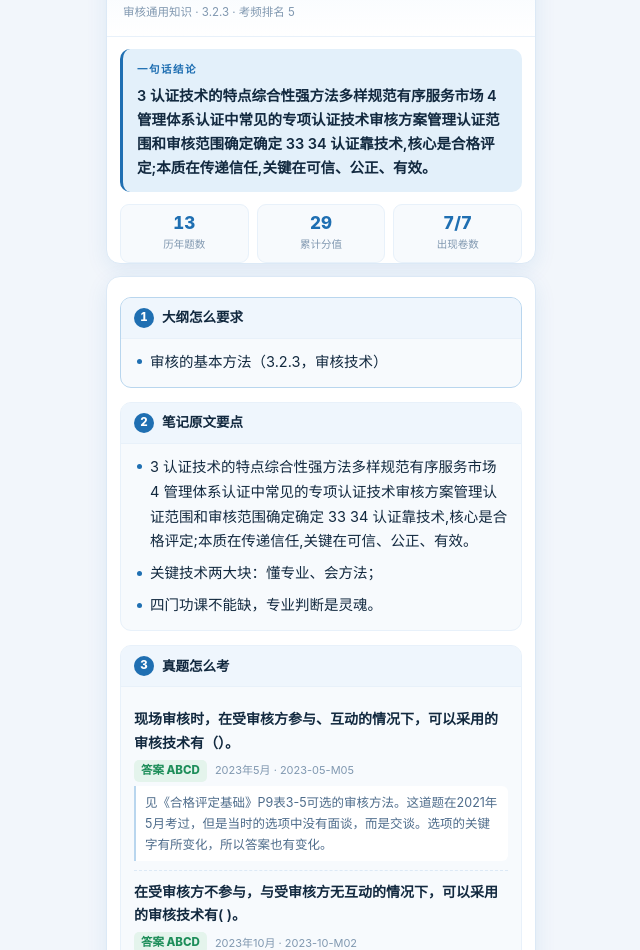
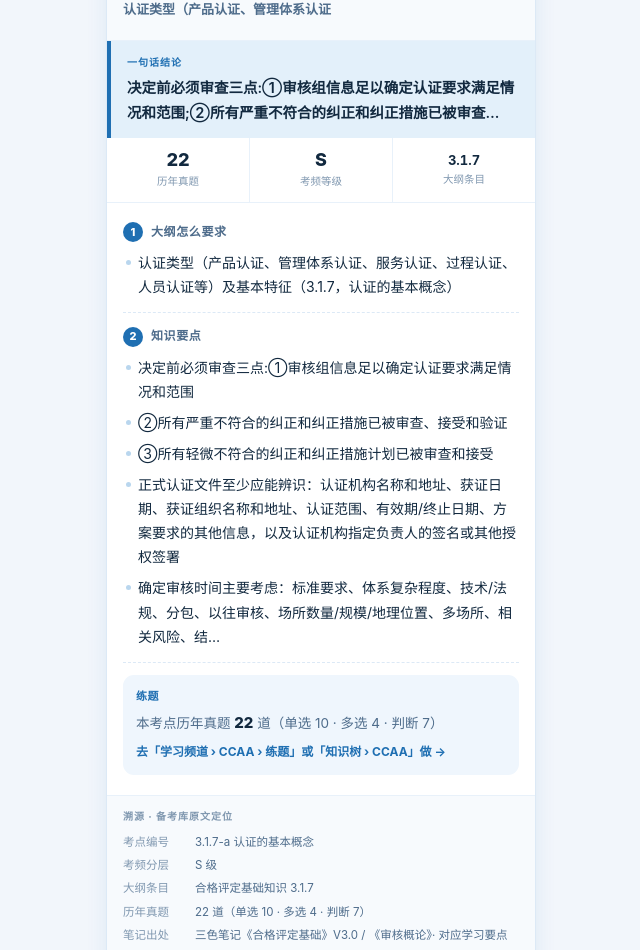
Before and after one commit to guang-917/guang-917.github.io, a plain HTML site: page cards/cc05.html in a window 1280 px wide. Shown: the part 101-1051 px from the top of the page, without its empty margins (319-959 px from the left). Drawn offline with Linux system fonts and the light colour scheme.

Commit message:
知识卡重绘: cc05

```diff
--- a/cards/cc05.html
+++ b/cards/cc05.html
@@ -1,9 +1,7 @@
 <!DOCTYPE html><html lang="zh-CN"><head><meta charset="utf-8">
 <meta name="viewport" content="width=device-width,initial-scale=1">
 <meta name="color-scheme" content="dark light">
-<title>审核技术｜基本方法</title><style>
-
-/* 主题随知识台：data-theme / 系统暗色 / ?t= */
+<title>认证的基本概念｜认证类型（产品认证、管理体系认证…</title><style>*{box-sizing:border-box}
 :root{
   --bg:#F2F6FB; --card:#FFFFFF; --card-2:#F7FAFD; --card-3:#EFF6FD;
   --ink:#12293F; --ink-2:#4E6C8B; --ink-3:#8098B0;
@@ -11,6 +9,7 @@
   --accent:#1F6FB2; --accent-soft:#E3F0FA; --accent-line:#B9D6EE;
   --s:#C0392B; --s-soft:#FBEAE7;
   --ok:#1E8E5A; --ok-soft:#E4F4EC;
+  --gold:#B4862A; --gold-soft:#FAF1DF;
   --shadow:0 6px 22px rgba(20,98,172,.09);
 }
 html[data-theme="dark"]{
@@ -20,6 +19,7 @@ html[data-theme="dark"]{
   --accent:#6FB4EE; --accent-soft:#1B2E42; --accent-line:#2F5A80;
   --s:#F2765F; --s-soft:#3A211D;
   --ok:#4FC38A; --ok-soft:#16302A;
+  --gold:#D6AB5C; --gold-soft:#2E2718;
   --shadow:0 1px 2px rgba(0,0,0,.4), 0 10px 30px -14px rgba(0,0,0,.78);
 }
 @media (prefers-color-scheme: dark){
@@ -30,131 +30,99 @@ html[data-theme="dark"]{
     --accent:#6FB4EE; --accent-soft:#1B2E42; --accent-line:#2F5A80;
     --s:#F2765F; --s-soft:#3A211D;
     --ok:#4FC38A; --ok-soft:#16302A;
+    --gold:#D6AB5C; --gold-soft:#2E2718;
     --shadow:0 1px 2px rgba(0,0,0,.4), 0 10px 30px -14px rgba(0,0,0,.78);
   }
 }
 html,body{background:var(--bg)}
-body{margin:0;padding:18px 13px 40px;color:var(--ink);
+body{margin:0;padding:16px 13px 40px;color:var(--ink);
  font-family:-apple-system,"PingFang SC","Microsoft YaHei",sans-serif;
- font-size:15px;line-height:1.72;-webkit-text-size-adjust:100%}
+ font-size:15px;line-height:1.7;-webkit-text-size-adjust:100%}
 .wrap{max-width:430px;margin:0 auto}
+.card{background:var(--card);border:1px solid var(--line);border-radius:14px;
+ overflow:hidden;box-shadow:var(--shadow);margin-bottom:12px}
 
 /* ── 卡头 ── */
-.card{background:var(--card);border:1px solid var(--line);border-radius:14px;
- overflow:hidden;box-shadow:var(--shadow);margin-bottom:12px}
-.hd{padding:14px 16px 15px;background:linear-gradient(180deg,var(--card-3),var(--card));
- border-bottom:1px solid var(--line-2)}
-.row{display:flex;align-items:center;gap:7px;flex-wrap:wrap;margin-bottom:10px}
-.lv{font-size:11.5px;font-weight:800;letter-spacing:.03em;padding:3px 9px;border-radius:6px;line-height:1.5}
-.lv-s{background:var(--s);color:#fff}
-.lv-a{background:var(--accent-soft);color:var(--accent);border:1px solid var(--accent-line)}
-.lv-b,.lv-c,.lv-n{background:var(--card-2);color:var(--ink-2);border:1px solid var(--line)}
-.code{font-size:11.5px;font-weight:700;color:var(--accent);background:var(--accent-soft);
- padding:3px 8px;border-radius:6px;font-family:ui-monospace,Menlo,monospace}
-.hd h1{margin:0;font-size:19px;font-weight:700;line-height:1.42;letter-spacing:-.01em}
-.hd .meta1{margin:8px 0 0;font-size:11.5px;color:var(--ink-3);line-height:1.6}
+.hd{padding:15px 16px 13px;background:var(--card-2);border-bottom:1px solid var(--line-2)}
+.hrow{display:flex;align-items:center;gap:7px;margin-bottom:9px;flex-wrap:wrap}
+.lv{font-size:10.5px;font-weight:800;padding:2px 8px;border-radius:6px;letter-spacing:.4px;border:1px solid}
+.lv-s{background:var(--s);border-color:var(--s);color:#fff}
+.lv-a{color:var(--accent);border-color:var(--accent-line);background:var(--accent-soft)}
+.lv-b,.lv-c,.lv-n{color:var(--ink-3);border-color:var(--line);background:transparent}
+.code{font-size:10.5px;font-weight:700;color:var(--ink-3);border:1px solid var(--line);border-radius:6px;padding:2px 7px;font-variant-numeric:tabular-nums}
+.part{font-size:11px;color:var(--ink-3);margin-left:auto}
+h1{margin:0 0 8px;font-size:19px;font-weight:800;line-height:1.45;letter-spacing:-.2px}
+.sub1{margin:0 0 7px;font-size:13px;font-weight:600;color:var(--ink-2);line-height:1.6}
+.meta1{margin:0;font-size:11.5px;color:var(--ink-3)}
 
 /* ── 一句话结论 ── */
-.tldr{margin:12px 13px 0;padding:12px 14px;background:var(--accent-soft);
- border-radius:10px;border-left:3px solid var(--accent)}
-.tldr .lb{font-size:10.5px;font-weight:700;letter-spacing:.14em;color:var(--accent);
- margin-bottom:5px}
-.tldr .tx{font-size:14.5px;line-height:1.66;color:var(--ink);font-weight:600}
-.tldr .tx b{font-weight:800;color:var(--accent)}
+.tldr{padding:13px 16px;background:var(--accent-soft);border-left:4px solid var(--accent)}
+.tldr .lb{font-size:10px;font-weight:800;color:var(--accent);letter-spacing:1px;margin-bottom:5px}
+.tldr .tx{font-size:14.5px;line-height:1.7;font-weight:600}
 
-/* ── 数据条 ── */
-.stats{display:flex;gap:8px;margin:12px 13px 0}
-.stat{flex:1;background:var(--card-2);border:1px solid var(--line-2);border-radius:9px;
- padding:8px 6px;text-align:center}
-.stat .n{font-size:17px;font-weight:800;color:var(--accent);line-height:1.25;
- font-variant-numeric:tabular-nums}
-.stat .l{font-size:10.5px;color:var(--ink-3);margin-top:1px}
+/* ── 考情条 ── */
+.stats{display:flex;padding:0;border-bottom:1px solid var(--line-2)}
+.stat{flex:1;text-align:center;padding:11px 4px;border-right:1px solid var(--line-2)}
+.stat:last-child{border-right:0}
+.stat .n{font-size:18px;font-weight:800;line-height:1.2;font-variant-numeric:tabular-nums}
+.stat .l{font-size:10.5px;color:var(--ink-3);margin-top:2px}
 
 /* ── 正文分区 ── */
-.bd{padding:6px 13px 14px}
-.blk{margin:14px 0 0;background:var(--card-2);border-radius:11px;
- border:1px solid var(--line-2);overflow:hidden}
-.blk.key{border-color:var(--accent-line)}
-.bh{display:flex;align-items:center;gap:8px;padding:10px 13px;background:var(--card-3);
- border-bottom:1px solid var(--line-2)}
-.bh .no{flex:none;width:20px;height:20px;border-radius:50%;background:var(--accent);
- color:#fff;font-size:11.5px;font-weight:800;display:flex;align-items:center;
- justify-content:center;font-variant-numeric:tabular-nums}
-.bh .tt{font-size:13.5px;font-weight:700;color:var(--ink);line-height:1.45}
-.bb{padding:11px 13px 12px}
-.bb p{margin:0 0 8px;font-size:14.5px;line-height:1.74;color:var(--ink)}
-.bb p:last-child{margin-bottom:0}
-/* 要点符号列表 */
-ul.pts{margin:0;padding:0;list-style:none}
-ul.pts li{position:relative;padding-left:16px;margin:0 0 7px;font-size:14.5px;line-height:1.72}
-ul.pts li:last-child{margin-bottom:0}
-ul.pts li::before{content:"";position:absolute;left:3px;top:.66em;width:5px;height:5px;
- border-radius:50%;background:var(--accent)}
-ul.pts li.err::before{background:var(--s);border-radius:1px;transform:rotate(45deg)}
-/* 流程链 */
-.flow{display:flex;align-items:stretch;gap:0;margin:2px 0 4px;flex-wrap:nowrap}
-.flow .st{flex:1;min-width:0;background:var(--card);border:1px solid var(--accent-line);
- border-radius:8px;padding:7px 4px;text-align:center}
-.flow .st .n{font-size:12.5px;font-weight:800;color:var(--accent);line-height:1.35}
-.flow .st .d{font-size:10.5px;color:var(--ink-3);margin-top:1px;line-height:1.4}
-.flow .ar{flex:none;width:14px;display:flex;align-items:center;justify-content:center;
- color:var(--accent);font-size:13px}
-.flow .st.opt{border-style:dashed;background:transparent}
-/* 行内强调 */
-b.hl{color:var(--accent);font-weight:700;background:var(--accent-soft);
- padding:0 3px;border-radius:4px}
-b.err{color:var(--s);font-weight:700;background:var(--s-soft);padding:0 3px;border-radius:4px}
-/* 引用出处 */
-.src{display:block;margin-top:8px;font-size:11.5px;color:var(--ink-3);
- border-top:1px dashed var(--line);padding-top:7px;line-height:1.6}
+.bd{padding:6px 16px 16px}
+.blk{padding:13px 0;border-bottom:1px dashed var(--line)}
+.blk:last-child{border-bottom:0}
+.bh{display:flex;align-items:center;gap:8px;margin-bottom:9px}
+.bh .no{width:20px;height:20px;border-radius:50%;background:var(--accent);color:#fff;
+ font-size:11px;font-weight:800;display:flex;align-items:center;justify-content:center;flex:0 0 auto}
+.bh .tt{font-size:12px;font-weight:800;letter-spacing:.6px;color:var(--ink-2)}
+.pts{margin:0;padding:0;list-style:none}
+.pts li{position:relative;padding-left:15px;margin-bottom:7px;font-size:14px;line-height:1.72;color:var(--ink)}
+.pts li:last-child{margin-bottom:0}
+.pts li:before{content:"";position:absolute;left:3px;top:9px;width:5px;height:5px;border-radius:50%;background:var(--accent-line)}
+.pts li b{color:var(--accent);font-weight:800}
+.errs{margin:0;padding:0;list-style:none}
+.errs li{position:relative;padding:9px 11px 9px 30px;background:var(--s-soft);border-radius:9px;
+ font-size:13.5px;line-height:1.65;margin-bottom:7px;color:var(--ink)}
+.errs li:last-child{margin-bottom:0}
+.errs .bx{position:absolute;left:11px;top:12px;width:12px;height:12px;border-radius:3px;background:var(--s);opacity:.9}
+.errs .bx:after{content:"!";position:absolute;inset:0;color:#fff;font-size:9px;font-weight:800;text-align:center;line-height:12px}
 
-/* ── 易错清单 ── */
-.errs{padding:0}
-.errs li{list-style:none;display:flex;gap:8px;padding:8px 0;border-bottom:1px dashed var(--line)}
-.errs li:last-child{border-bottom:0}
-.errs .bx{flex:none;width:15px;height:15px;border:1.5px solid var(--s);border-radius:4px;
- margin-top:4px;opacity:.65}
-.errs .ct{font-size:14px;line-height:1.68}
-
-/* ── 速记 ── */
-.mn{margin:14px 0 0;border-radius:11px;background:var(--accent-soft);
- border-left:3px solid var(--accent);padding:12px 14px}
-.mn .lb{font-size:10.5px;font-weight:700;letter-spacing:.14em;color:var(--accent);margin-bottom:5px}
-.mn .tx{font-size:14.5px;line-height:1.7;font-weight:600}
+/* ── 练题指向 ── */
+.quiz{background:var(--card-3);border-radius:11px;padding:12px 13px;margin:12px 0 4px;border:0}
+.quiz .qh{font-size:11px;font-weight:800;color:var(--accent);letter-spacing:.6px;margin-bottom:6px}
+.quiz .ql{font-size:13.5px;color:var(--ink-2);line-height:1.65}
+.quiz .ql b{color:var(--ink);font-weight:800;font-size:15px}
+.quiz .qg{font-size:12px;color:var(--accent);font-weight:700;margin-top:6px}
 
 /* ── 溯源 ── */
-.meta{margin:14px 0 0;background:var(--card);border:1px solid var(--line);border-radius:11px;
- padding:12px 14px}
-.meta .mh{font-size:10.5px;font-weight:700;letter-spacing:.14em;color:var(--ink-3);margin-bottom:7px}
-.mi{display:flex;font-size:12px;line-height:1.8;padding:2px 0}
-.mk{color:var(--ink-3);width:62px;flex:none}
-.mv{color:var(--ink-2);flex:1;word-break:break-word}
-.fn{text-align:center;font-size:11px;color:var(--ink-3);margin-top:14px;line-height:1.7}
-
-.qa{padding:9px 0;border-bottom:1px dashed var(--line)}
-.qa:last-child{border-bottom:0;padding-bottom:0}
-.qa .qs{font-size:14px;line-height:1.7;font-weight:600}
-.qmeta2{display:flex;gap:8px;align-items:center;margin:5px 0 4px;flex-wrap:wrap}
-.qans{font-size:11.5px;font-weight:800;color:var(--ok);background:var(--ok-soft);
- padding:1px 7px;border-radius:5px}
-.qsrc{font-size:11px;color:var(--ink-3)}
-.qana{font-size:12.5px;line-height:1.68;color:var(--ink-2);
- background:var(--card);border-left:2px solid var(--accent-line);padding:6px 9px;border-radius:0 6px 6px 0}
+.meta{padding:12px 16px;background:var(--card-2);border-top:1px solid var(--line-2)}
+.mh{font-size:10px;font-weight:800;color:var(--ink-3);letter-spacing:1px;margin-bottom:8px}
+.mi{display:flex;gap:10px;font-size:11.5px;margin-bottom:5px;line-height:1.6}
+.mi:last-child{margin-bottom:0}
+.mk{color:var(--ink-3);flex:0 0 62px}
+.mv{color:var(--ink-2);flex:1;min-width:0;word-break:break-word}
+.fn{padding:10px 16px;font-size:10.5px;color:var(--ink-3);text-align:center;border-top:1px solid var(--line-2)}
 </style></head><body>
 <script>(function(){try{var q=(location.search.match(/[?&]t=(dark|light)/)||[])[1];var t=q||localStorage.getItem("kb_theme");if(t==="dark"||t==="light"){document.documentElement.setAttribute("data-theme",t);}}catch(e){}})();</script>
 <div class="wrap">
-<div class="card">
-<div class="hd">
-  <div class="row"><span class="lv lv-s">S 级 · 重点</span><span class="code">3.2.3-c</span></div>
-  <h1>审核技术｜基本方法</h1>
-  <p class="meta1">审核通用知识 · 3.2.3 · 考频排名 5</p>
+<div class="card"><div class="hd">
+<div class="hrow"><span class="lv lv-s">S 级</span><span class="code">3.1.7-a</span><span class="part">合格评定基础知识 3.1.7</span></div>
+<h1>认证的基本概念</h1>
+<p class="sub1">认证类型（产品认证、管理体系认证</p>
 </div>
-<div class="tldr"><div class="lb">一句话结论</div><div class="tx">3 认证技术的特点综合性强方法多样规范有序服务市场 4 管理体系认证中常见的专项认证技术审核方案管理认证范围和审核范围确定确定 33 34 认证靠技术,核心是合格评定;本质在传递信任,关键在可信、公正、有效。</div></div>
-<div class="stats"><div class="stat"><div class="n">13</div><div class="l">历年题数</div></div><div class="stat"><div class="n">29</div><div class="l">累计分值</div></div><div class="stat"><div class="n">7/7</div><div class="l">出现卷数</div></div></div>
+<div class="tldr"><div class="lb">一句话结论</div><div class="tx">决定前必须审查三点:①审核组信息足以确定认证要求满足情况和范围;②所有严重不符合的纠正和纠正措施已被审查…</div></div>
+<div class="stats"><div class="stat"><div class="n">22</div><div class="l">历年真题</div></div><div class="stat"><div class="n">S</div><div class="l">考频等级</div></div><div class="stat"><div class="n" style="font-size:13px;font-weight:700;padding-top:4px">3.1.7</div><div class="l">大纲条目</div></div></div>
+<div class="bd">
+<div class="blk"><div class="bh"><span class="no">1</span><span class="tt">大纲怎么要求</span></div><ul class="pts"><li>认证类型（产品认证、管理体系认证、服务认证、过程认证、人员认证等）及基本特征（3.1.7，认证的基本概念）</li></ul></div>
+<div class="blk"><div class="bh"><span class="no">2</span><span class="tt">知识要点</span></div><ul class="pts"><li>决定前必须审查三点:①审核组信息足以确定认证要求满足情况和范围</li><li>②所有严重不符合的纠正和纠正措施已被审查、接受和验证</li><li>③所有轻微不符合的纠正和纠正措施计划已被审查和接受</li><li>正式认证文件至少应能辨识：认证机构名称和地址、获证日期、获证组织名称和地址、认证范围、有效期/终止日期、方案要求的其他信息，以及认证机构指定负责人的签名或其他授权签署</li><li>确定审核时间主要考虑：标准要求、体系复杂程度、技术/法规、分包、以往审核、场所数量/规模/地理位置、多场所、相关风险、结…</li></ul></div>
+<div class="quiz"><div class="qh">练题</div><div class="ql">本考点历年真题 <b>22</b> 道（单选 10 · 多选 4 · 判断 7）</div><div class="qg">去「学习频道 › CCAA › 练题」或「知识树 › CCAA」做 →</div></div>
 </div>
-<div class="card"><div class="bd">
-<div class="blk key"><div class="bh"><span class="no">1</span><span class="tt">大纲怎么要求</span></div><div class="bb"><ul class="pts"><li>审核的基本方法（3.2.3，审核技术）</li></ul></div></div><div class="blk"><div class="bh"><span class="no">2</span><span class="tt">笔记原文要点</span></div><div class="bb"><ul class="pts"><li>3 认证技术的特点综合性强方法多样规范有序服务市场 4 管理体系认证中常见的专项认证技术审核方案管理认证范围和审核范围确定确定 33 34 认证靠技术,核心是合格评定;本质在传递信任,关键在可信、公正、有效。</li><li>关键技术两大块：懂专业、会方法；</li><li>四门功课不能缺，专业判断是灵魂。</li></ul></div></div><div class="blk"><div class="bh"><span class="no">3</span><span class="tt">真题怎么考</span></div><div class="bb"><div class="qa"><div class="qs">现场审核时，在受审核方参与、互动的情况下，可以采用的审核技术有（）。</div><div class="qmeta2"><span class="qans">答案 ABCD</span><span class="qsrc">2023年5月 · 2023-05-M05</span></div><div class="qana">见《合格评定基础》P9表3-5可选的审核方法。这道题在2021年5月考过，但是当时的选项中没有面谈，而是交谈。选项的关键字有所变化，所以答案也有变化。</div></div><div class="qa"><div class="qs">在受审核方不参与，与受审核方无互动的情况下，可以采用的审核技术有( )。</div><div class="qmeta2"><span class="qans">答案 ABCD</span><span class="qsrc">2023年10月 · 2023-10-M02</span></div><div class="qana">见GBT19011-2021标准表A.1</div></div><div class="qa"><div class="qs">对虚拟场所的审核有时被称作虚拟审核。</div><div class="qmeta2"><span class="qans">答案 正确</span><span class="qsrc">2024年3月 · 2024-03-J06</span></div><div class="qana">参看GB/&amp; 39;T19011-2021标准A16</div></div></div></div>
-<div class="meta"><div class="mh">溯源 · 备考库原文定位</div><div class="mi"><span class="mk">考点编号</span><span class="mv">3.2.3-c</span></div><div class="mi"><span class="mk">考频分层</span><span class="mv">S 级（排名 5）</span></div><div class="mi"><span class="mk">大纲条目</span><span class="mv">3.2.3 审核技术</span></div><div class="mi"><span class="mk">题型构成</span><span class="mv">单选4·多选7·判断1·问答1</span></div><div class="mi"><span class="mk">笔记出处</span><span class="mv">三色笔记《审核概论》V3.0 · 对应学习要点</span></div></div>
+<div class="meta"><div class="mh">溯源 · 备考库原文定位</div>
+<div class="mi"><span class="mk">考点编号</span><span class="mv">3.1.7-a 认证的基本概念</span></div>
+<div class="mi"><span class="mk">考频分层</span><span class="mv">S 级</span></div>
+<div class="mi"><span class="mk">大纲条目</span><span class="mv">合格评定基础知识 3.1.7</span></div>
+<div class="mi"><span class="mk">历年真题</span><span class="mv">22 道（单选 10 · 多选 4 · 判断 7）</span></div>
+<div class="mi"><span class="mk">笔记出处</span><span class="mv">三色笔记《合格评定基础》V3.0 / 《审核概论》· 对应学习要点</span></div>
+</div>
 <div class="fn">内容取自 IMA「CCAA备考」知识库 · 三色笔记 + 真题回挂数据集</div>
-</div></div>
-</div></body></html>
+</div></div></body></html>
```
